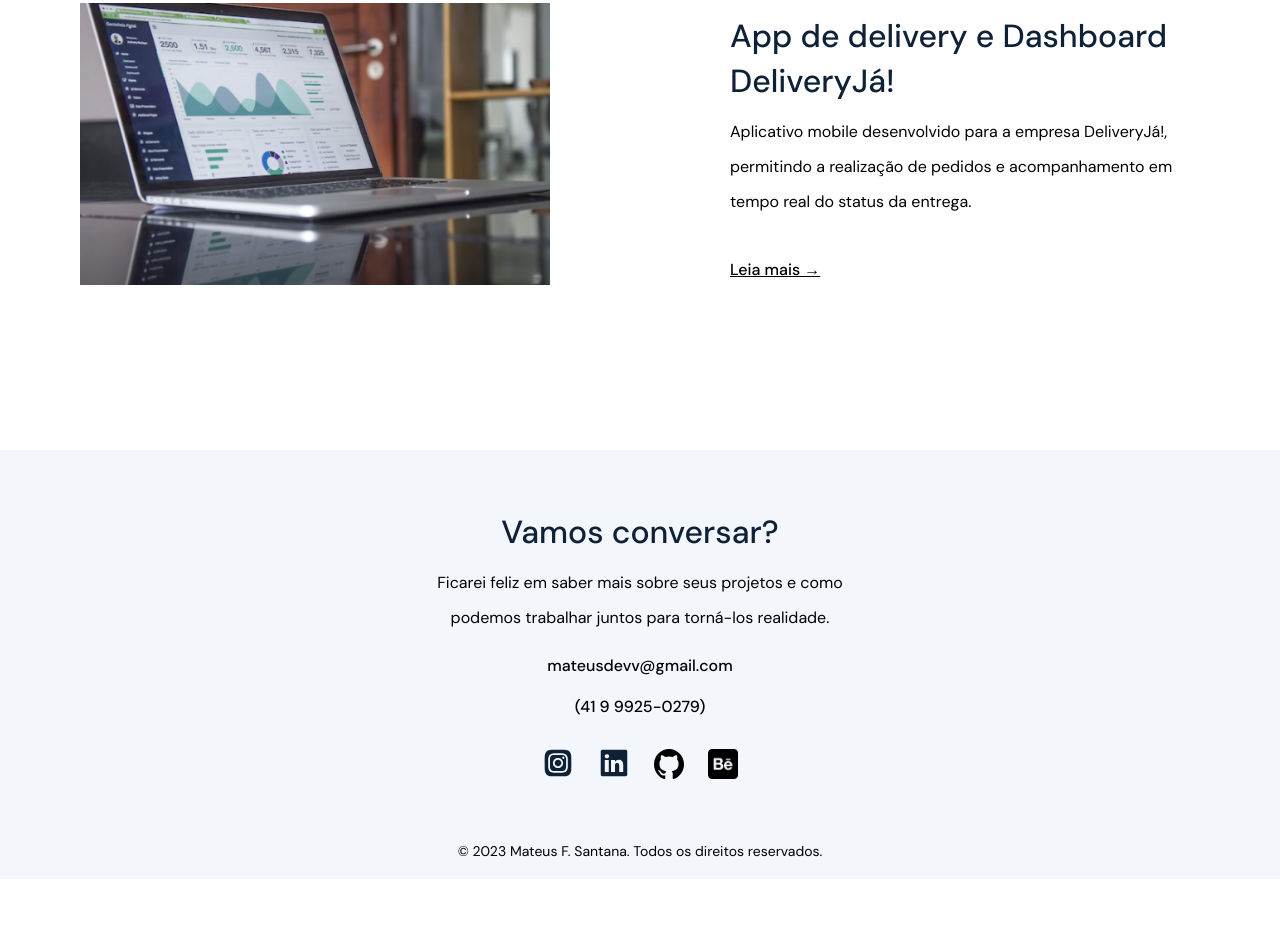
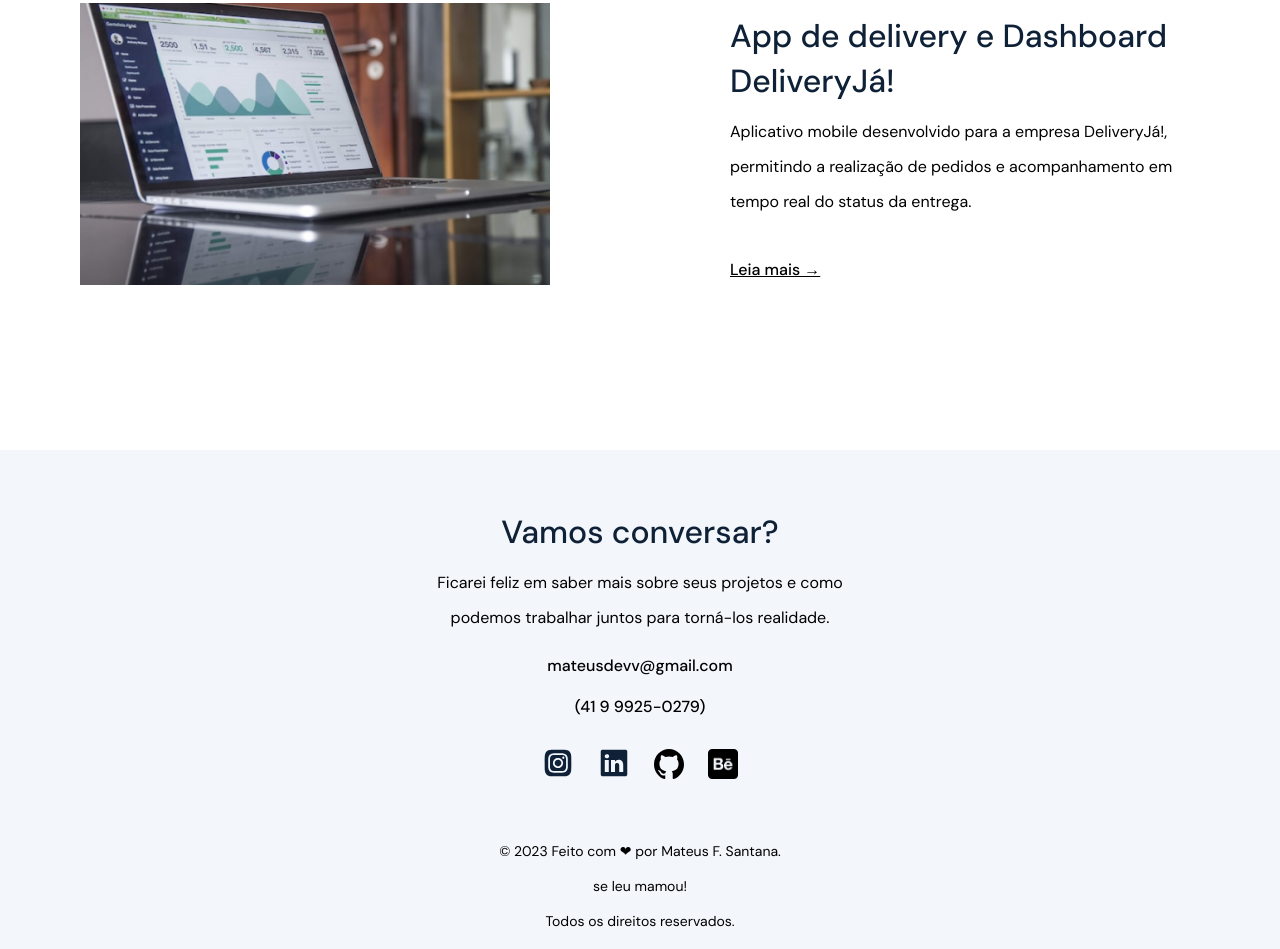
Before and after one commit to mateusfdev/portfolio, a plain HTML site: page index.html in a window 1280 px wide. Shown: the part 3496-4445 px from the top of the page. Before the commit the page ends 4375 px from the top, so only its background shows below. Drawn offline with Linux system fonts and the light colour scheme.

Commit message:
footercommit

```diff
--- a/index.html
+++ b/index.html
@@ -266,7 +266,9 @@
           </li>
         </ul>
         <p class="footer__copyright">
-          © 2023 Mateus F. Santana. Todos os direitos reservados.
+          © 2023 Feito com &#x2764; por Mateus F. Santana.<br>
+          se leu mamou!<br>
+          Todos os direitos reservados.
         </p>
       </div>
     </footer>
```
